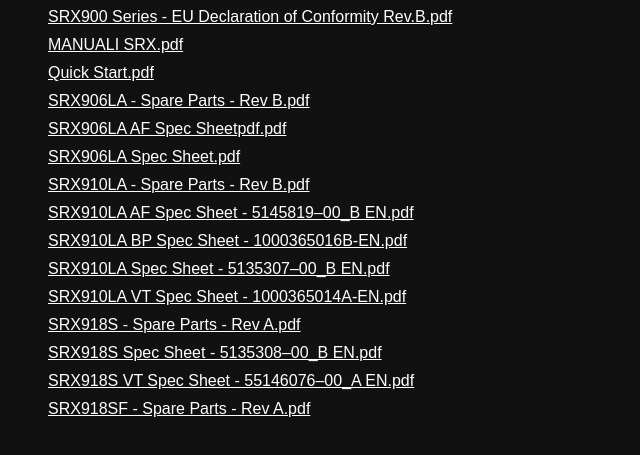
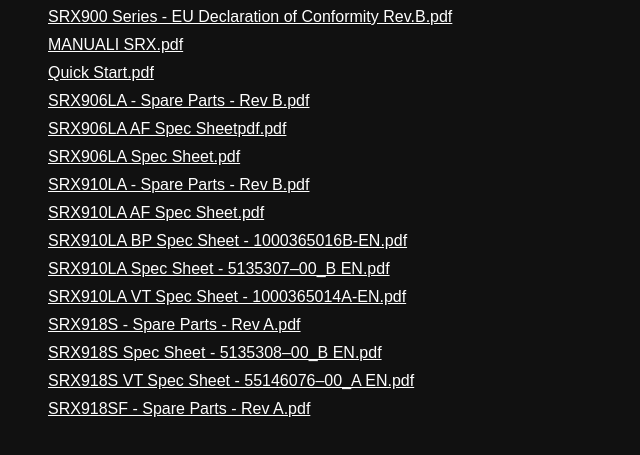
Before and after one commit to artemusic/sound-light, a plain HTML site: page documenti/Collaudi & Dichiarazioni di Conformita/AUDIO/JBL SRX/index.html in a window 1280 px wide. Shown: the part 149-604 px from the top of the page, without its empty margins (0-640 px from the left). Drawn offline with Linux system fonts and the light colour scheme.

Commit message:
Update index.html

```diff
--- a/documenti/Collaudi & Dichiarazioni di Conformita/AUDIO/JBL SRX/index.html
+++ b/documenti/Collaudi & Dichiarazioni di Conformita/AUDIO/JBL SRX/index.html
@@ -38,7 +38,7 @@
     <li><a href="SRX906LA AF Spec Sheetpdf.pdf" target="_blank">SRX906LA AF Spec Sheetpdf.pdf</a></li>
     <li><a href="SRX906LA Spec Sheet.pdf" target="_blank">SRX906LA Spec Sheet.pdf</a></li>
     <li><a href="SRX910LA%20-%20Spare%20Parts%20-%20Rev%20B.pdf" target="_blank">SRX910LA - Spare Parts - Rev B.pdf</a></li>
-    <li><a href="SRX910LA%20AF%20Spec%20Sheet%20-%205145819–00_B%20EN.pdf" target="_blank">SRX910LA AF Spec Sheet - 5145819–00_B EN.pdf</a></li>
+    <li><a href="SRX910LA AF Spec Sheet.pdf" target="_blank">SRX910LA AF Spec Sheet.pdf</a></li>
     <li><a href="SRX910LA%20BP%20Spec%20Sheet%20-%201000365016B-EN.pdf" target="_blank">SRX910LA BP Spec Sheet - 1000365016B-EN.pdf</a></li>
     <li><a href="SRX910LA%20Spec%20Sheet%20-%205135307–00_B%20EN.pdf" target="_blank">SRX910LA Spec Sheet - 5135307–00_B EN.pdf</a></li>
     <li><a href="SRX910LA%20VT%20Spec%20Sheet%20-%201000365014A-EN.pdf" target="_blank">SRX910LA VT Spec Sheet - 1000365014A-EN.pdf</a></li>
```
